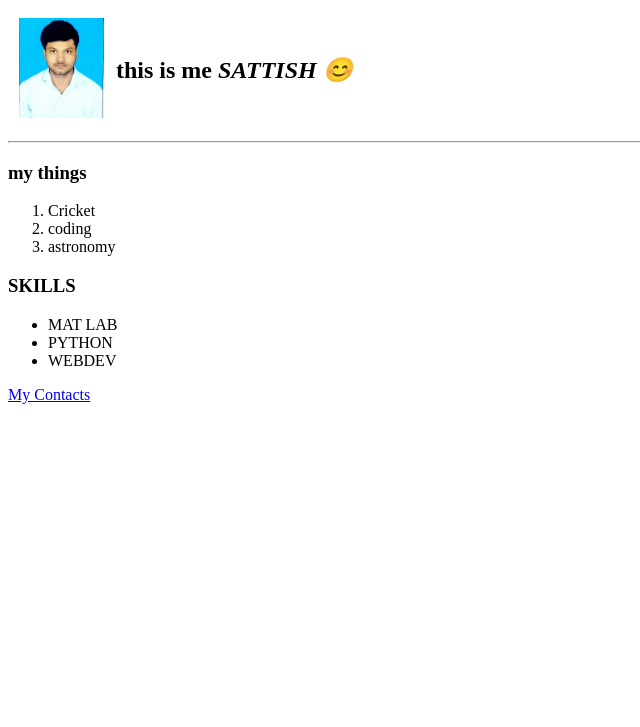
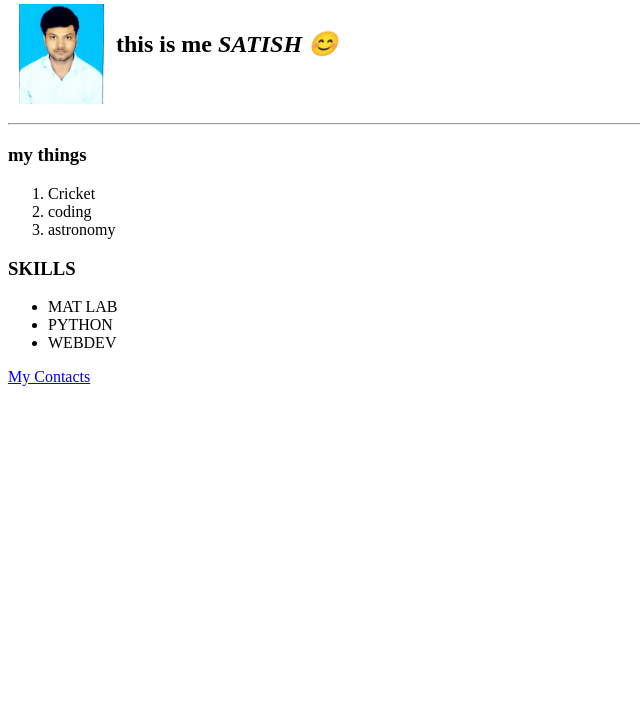
Before and after one commit to Satish-maurya24/cv, a plain HTML site: page index.html in a window 1280 px wide. Shown: the part 73-800 px from the top of the page, without its empty margins (0-640 px from the left). Drawn offline with Linux system fonts and the light colour scheme.

Commit message:
Update index.html

```diff
--- a/index.html
+++ b/index.html
@@ -1,4 +1,4 @@
-<!DOCTYPE html>
+
 <html lang="en">
 <head>
     <meta charset="UTF-8">
@@ -11,7 +11,7 @@
     <table cellspacing="10">
         <tr>
             <td><img src="2040414.jpg" height="100" alt=""></td>
-            <td><h2>this is me <em>SATTISH 😊</em></h2></td>
+            <td><h2>this is me <em>SATISH 😊</em></h2></td>
         </tr>
 
     </table><hr>
```
